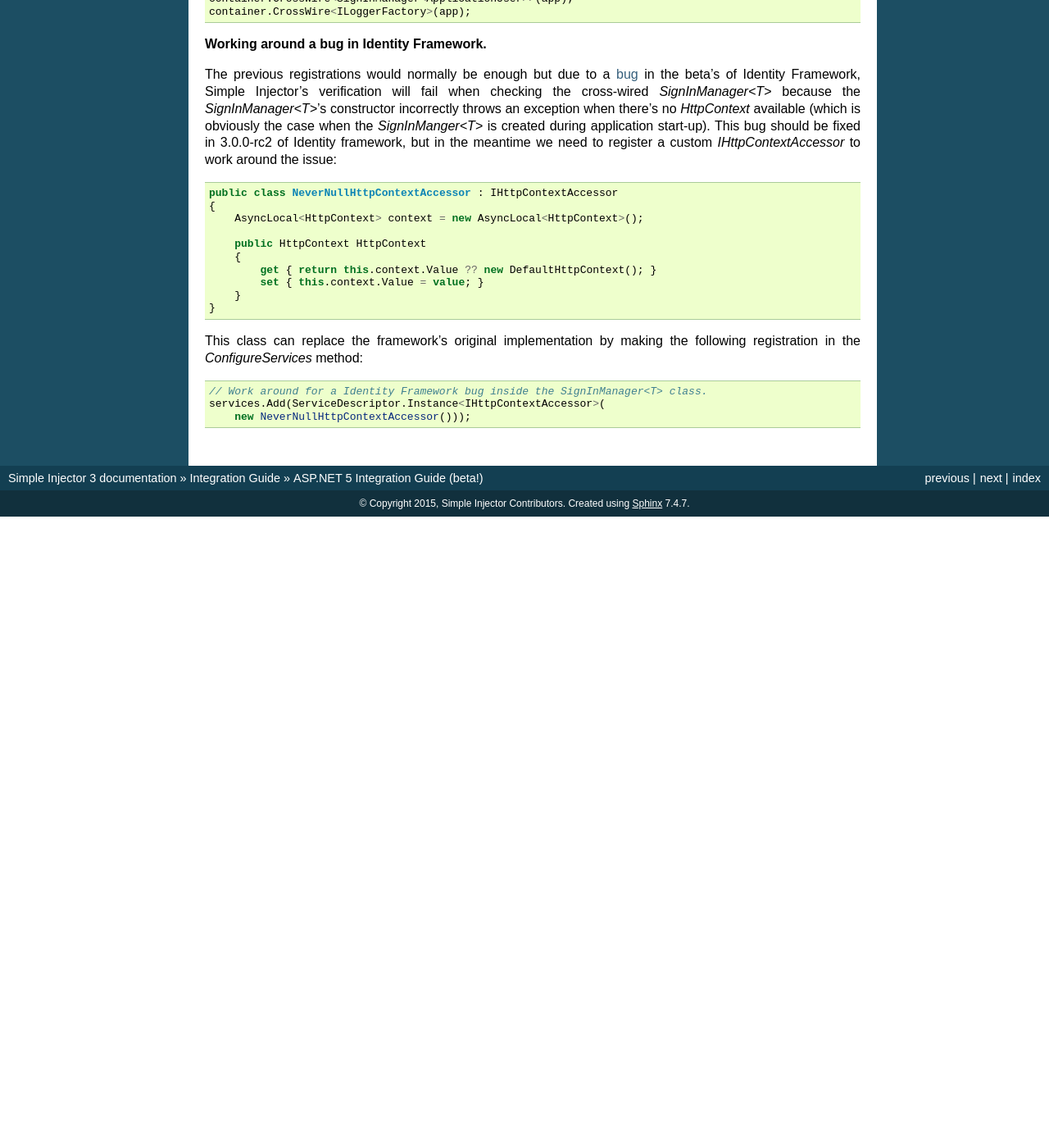
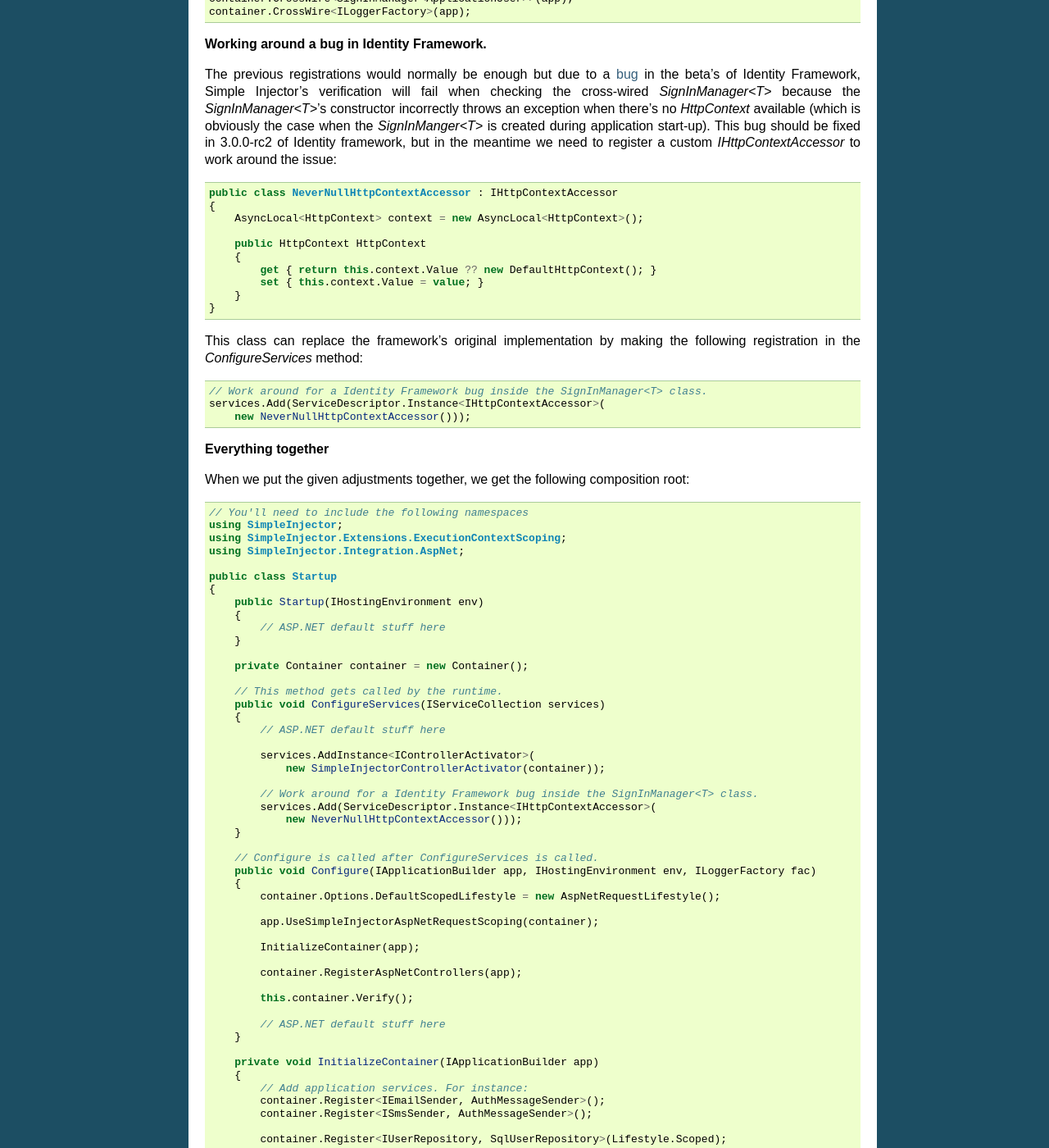
Before and after one commit to simpleinjector/Documentation, a Sphinx documentation site: the page built from source/aspnetintegration.rst, in a window 1280 px wide and 1400 px high, scrolled down 1559 px. Shown: the whole window at 82% size. Built offline with Sphinx 7.4.7, drawn with Linux system fonts in a browser that asks for light colours; before the commit the page ends 2189 px from its top, so only the background shows below that; some of the changed text lies outside the part shown.

Commit message:
Full example added to ASP.NET 5 page.

```diff
--- a/source/aspnetintegration.rst
+++ b/source/aspnetintegration.rst
@@ -107,3 +107,78 @@ This class can replace the framework's original implementation by making the fol
     // Work around for a Identity Framework bug inside the SignInManager<T> class.
     services.Add(ServiceDescriptor.Instance<IHttpContextAccessor>(
         new NeverNullHttpContextAccessor()));
+
+**Everything together**
+
+When we put the given adjustments together, we get the following composition root:
+
+.. code-block:: c#
+
+    // You'll need to include the following namespaces
+    using SimpleInjector;
+    using SimpleInjector.Extensions.ExecutionContextScoping;
+    using SimpleInjector.Integration.AspNet;
+
+    public class Startup
+    {
+        public Startup(IHostingEnvironment env)
+        {
+            // ASP.NET default stuff here
+        }
+
+        private Container container = new Container();
+
+        // This method gets called by the runtime.
+        public void ConfigureServices(IServiceCollection services)
+        {
+            // ASP.NET default stuff here
+
+            services.AddInstance<IControllerActivator>(
+                new SimpleInjectorControllerActivator(container));
+
+            // Work around for a Identity Framework bug inside the SignInManager<T> class.
+            services.Add(ServiceDescriptor.Instance<IHttpContextAccessor>(
+                new NeverNullHttpContextAccessor()));
+        }
+
+        // Configure is called after ConfigureServices is called.
+        public void Configure(IApplicationBuilder app, IHostingEnvironment env, ILoggerFactory fac)
+        {
+            container.Options.DefaultScopedLifestyle = new AspNetRequestLifestyle();
+
+            app.UseSimpleInjectorAspNetRequestScoping(container);
+
+            InitializeContainer(app);
+
+            container.RegisterAspNetControllers(app);
+
+            this.container.Verify();
+
+            // ASP.NET default stuff here
+        }
+
+        private void InitializeContainer(IApplicationBuilder app)
+        {
+            // Add application services. For instance:
+            container.Register<IEmailSender, AuthMessageSender>();
+            container.Register<ISmsSender, AuthMessageSender>();
+
+            container.Register<IUserRepository, SqlUserRepository>(Lifestyle.Scoped);
+
+            // Cross-wire ASP.NET services (if any). For instance:
+            container.CrossWire<UserManager<ApplicationUser>>(app);
+            container.CrossWire<SignInManager<ApplicationUser>>(app);
+            container.CrossWire<ILoggerFactory>(app);
+        }
+
+        private sealed class NeverNullHttpContextAccessor : IHttpContextAccessor
+        {
+            AsyncLocal<HttpContext> context = new AsyncLocal<HttpContext>();
+
+            public HttpContext HttpContext
+            {
+                get { return this.context.Value ?? new DefaultHttpContext(); }
+                set { this.context.Value = value; }
+            }
+        }
+    }
```
